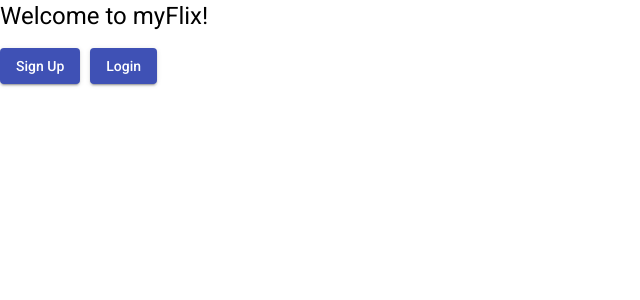
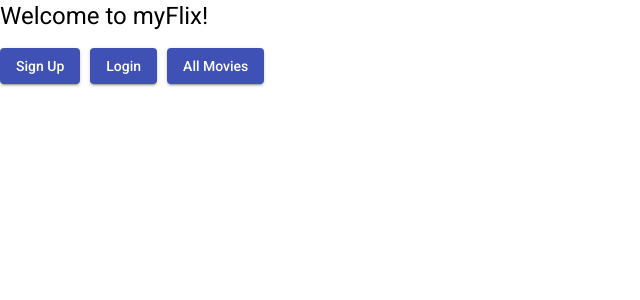
Before and after one commit to nirlepshah/myFlix-Angular-client, an Angular app: page / in a window 1280 px wide. Shown: the top 300 px of the page, without its empty margins (0-640 px from the left). Built offline with nearby package versions, Linux system fonts and the light colour scheme.

Commit message:
Add button to open All Movies

```diff
--- a/src/app/app.component.html
+++ b/src/app/app.component.html
@@ -16,4 +16,7 @@
   >
     Login
   </button>
+  <button mat-raised-button color="primary" (click)="openMoviesDialog()">
+    All Movies
+  </button>
 </div>
```
